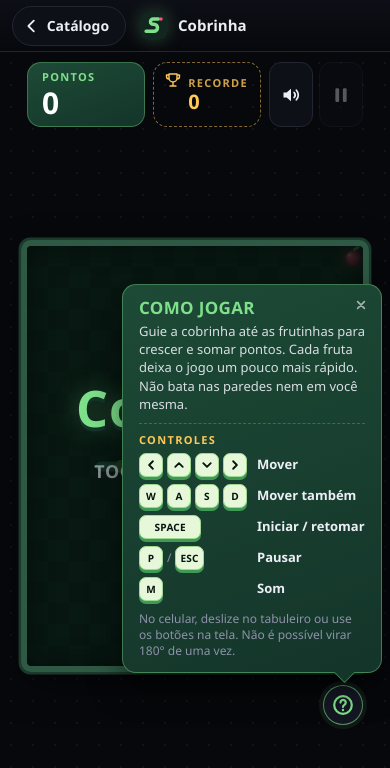
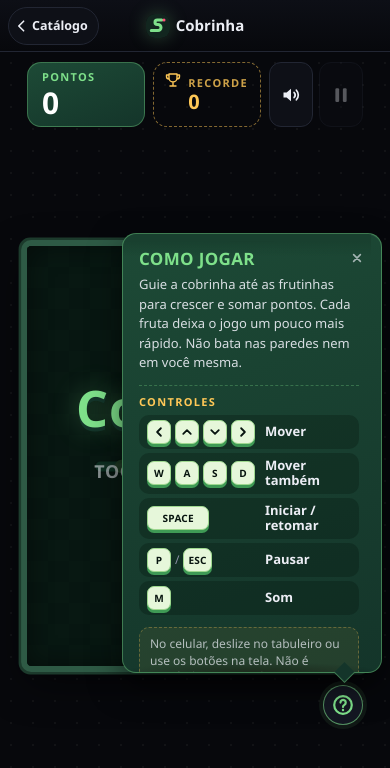
Before and after one commit to RafaelPG1/Games-temporario, a plain HTML site: page classicos/snake/snake.html in a window 390 px wide. Both pictures are taken after a click on the button 343 px from the left and 704 px from the top of the page. Drawn offline with Linux system fonts and the light colour scheme.

Commit message:
jogo da vela e snake ajustes

```diff
--- a/classicos/jogo_velha/jogo_velha.css
+++ b/classicos/jogo_velha/jogo_velha.css
@@ -24,13 +24,13 @@ body {
 
 /* Cabeçalho (padrão da Arcádia) */
 .topbar {
-  flex: none; display: flex; align-items: center; gap: 14px; height: 56px;
-  padding: 0 clamp(10px, 3vw, 24px); font-weight: 600;
+  flex: none; display: grid; grid-template-columns: minmax(max-content, 1fr) auto minmax(max-content, 1fr); align-items: center; column-gap: 12px; height: 56px;
+  padding: 0 clamp(8px, 3vw, 24px); font-weight: 600;   /* [marca + título] no centro exato; as laterais nunca ficam menores que o botão */
   color: var(--shell-text); background: linear-gradient(180deg, #0d0f16, var(--shell-bg));
   border-bottom: 1px solid var(--shell-line);
 }
 .back {
-  display: inline-flex; align-items: center; gap: 6px; min-height: 40px; padding: 0 16px 0 10px;
+  grid-column: 1; justify-self: start; flex: none; white-space: nowrap; display: inline-flex; align-items: center; gap: 6px; min-height: 40px; padding: 0 16px 0 10px;
   font-size: 14px; color: var(--shell-text); text-decoration: none; background: var(--shell-surface);
   border: 1px solid var(--shell-line); border-radius: 999px; touch-action: manipulation;
   transition: border-color .2s, background .2s, transform .1s;
@@ -40,7 +40,7 @@ body {
 .back:hover svg { transform: translateX(-3px); color: var(--shell-accent); }
 .back:active { transform: scale(.97); }
 .back:focus-visible { outline: 2px solid var(--shell-accent); outline-offset: 3px; }
-.game-id { display: flex; align-items: center; gap: 10px; min-width: 0; }
+.game-id { grid-column: 2; justify-self: center; display: flex; align-items: center; gap: 10px; min-width: 0; }
 .game-mark { flex: none; border-radius: 9px; box-shadow: 0 0 18px rgba(241,244,250,.18); }
 .game-text { display: flex; flex-direction: column; line-height: 1.15; min-width: 0; }
 .game-text strong { font-size: 15px; font-weight: 700; white-space: nowrap; }
@@ -106,12 +106,11 @@ body {
 .strike-ink { stroke-width: 9; }
 .strike.w-X .strike-ink { stroke: var(--x); } .strike.w-O .strike-ink { stroke: var(--o); }
 
-/* Pausa, ajuda, partida retomada e contagem: cobrem só o tabuleiro (os controles seguem à mostra) */
+/* Pausa, ajuda e partida retomada: cobrem só o tabuleiro (os controles seguem à mostra) */
 .veil {
   position: absolute; inset: 0; z-index: 5; display: flex; overflow: auto; padding: calc(var(--u) * 4); outline: none;
   background: rgba(16,48,42,.95); animation: fade .18s ease-out;
 }
-.veil.is-count { background: rgba(16,48,42,.72); }
 .panel {
   width: min(100%, calc(var(--u) * 236)); margin: auto; display: flex; flex-direction: column; align-items: center; gap: calc(var(--u) * 6); padding: calc(var(--u) * 10) calc(var(--u) * 8);
   text-align: center; background: var(--panel); border: calc(var(--u) * 2) solid var(--ink); border-radius: calc(var(--u) * 8); box-shadow: calc(var(--u) * 3) calc(var(--u) * 3) 0 var(--shadow);
@@ -127,13 +126,6 @@ body {
   background: var(--panel); border: calc(var(--u) * 1.2) solid var(--ink); border-radius: calc(var(--u) * 3); box-shadow: 0 calc(var(--u) * 1.5) 0 var(--ink);
 }
 .panel-actions { width: 100%; display: flex; gap: calc(var(--u) * 6); margin-top: calc(var(--u) * 2); }
-.panel-count { background: none; border: 0; box-shadow: none; }
-.count-num {
-  min-width: calc(var(--u) * 120); padding: 0 calc(var(--u) * 10); font-family: var(--hand); font-size: max(64px, calc(var(--u) * 90)); line-height: 1.1; color: var(--hl);
-  animation: count-pop .6s ease-out;
-}
-.count-num.go { color: var(--o); }
-@keyframes count-pop { from { opacity: 0; transform: scale(1.5); } 30% { opacity: 1; } to { opacity: 1; transform: none; } }
 @keyframes fade { from { opacity: 0; } }
 @keyframes pop-in { from { opacity: 0; transform: translateY(calc(var(--u) * -4)); } to { opacity: 1; transform: none; } }
 
@@ -221,10 +213,21 @@ body {
 [data-tip]:focus-visible:not(.tip-off)::after { opacity: 1; transition-delay: 0s; }
 
 @media (max-width: 640px) { .topbar { height: 52px; } }
+/* Cabeçalho no celular: "Catálogo" sempre inteiro e o título no centro */
+@media (max-width: 460px) {
+  .topbar { column-gap: 6px; padding: 0 8px; }
+  .back { min-height: 38px; padding: 0 10px 0 5px; gap: 2px; font-size: 12.5px; }
+  .back svg { width: 16px; height: 16px; }
+  .game-id { gap: 6px; }
+  .game-mark { width: 24px; height: 24px; }
+}
+@media (max-width: 359px) {
+  .game-mark { display: none; }   /* sem a marca, o título fica no centro exato mesmo em telas bem estreitas */
+}
 @media (max-height: 420px) { .topbar { height: 46px; } }
 @media (prefers-reduced-motion: reduce) {
   .draw, .strike path, .start-mark path, .start-mark circle { animation: none; stroke-dashoffset: 0; }
-  .cell.win svg, .start-touch, .spacebar, .veil, .start, .count-num, .status { animation: none; }
+  .cell.win svg, .start-touch, .spacebar, .veil, .start, .status { animation: none; }
   .cell, .score, .back, .back svg, .btn, .icon-btn, .seg button, .starter button { transition: none; }
   [data-tip]::after { transition: none; }
   @media (hover: hover) and (pointer: fine) { [data-tip]:hover:not(.tip-off)::after { transition: opacity 0s linear var(--tip-delay); } }
--- a/classicos/snake/snake.css
+++ b/classicos/snake/snake.css
@@ -23,11 +23,12 @@ button { font: inherit; color: inherit; }
 
 /* Cabeçalho */
 .topbar {
-  flex: none; display: flex; align-items: center; gap: 14px; height: 56px; padding: 0 clamp(10px, 3vw, 24px);
+  flex: none; display: grid; grid-template-columns: minmax(max-content, 1fr) auto minmax(max-content, 1fr); align-items: center; column-gap: 12px;
+  height: 56px; padding: 0 clamp(8px, 3vw, 24px);   /* [marca + título] no centro exato; as laterais nunca ficam menores que o botão */
   font-weight: 600; background: linear-gradient(180deg, #0d0f16, var(--shell-bg)); border-bottom: 1px solid var(--shell-line);
 }
 .back {
-  display: inline-flex; align-items: center; gap: 6px; min-height: 40px; padding: 0 16px 0 10px; font-size: 14px;
+  grid-column: 1; justify-self: start; flex: none; white-space: nowrap; display: inline-flex; align-items: center; gap: 6px; min-height: 40px; padding: 0 16px 0 10px; font-size: 14px;
   color: var(--shell-text); text-decoration: none; background: var(--shell-surface); border: 1px solid var(--shell-line);
   border-radius: 999px; touch-action: manipulation; transition: border-color .2s, background .2s, transform .1s;
 }
@@ -51,10 +52,10 @@ button { font: inherit; color: inherit; }
 .stage { position: relative; display: flex; flex-direction: column; }
 .stage .help-btn { position: absolute; top: 0; left: calc(100% + var(--cell) * .4 + 12px); }
 .stage[data-help-pos="below"] .help-btn { position: relative; top: auto; left: auto; align-self: flex-end; margin-top: calc(var(--cell) * .4 + 10px); }
-.game-id { display: flex; align-items: center; gap: 10px; min-width: 0; }
+.game-id { grid-column: 2; justify-self: center; display: flex; align-items: center; gap: 10px; min-width: 0; }
 .game-mark { flex: none; border-radius: 9px; box-shadow: 0 0 18px rgba(126,224,138,.25); }
 .game-text { display: flex; flex-direction: column; line-height: 1.15; min-width: 0; }
-.game-text strong { font-size: 15px; font-weight: 700; }
+.game-text strong { font-size: 15px; font-weight: 700; white-space: nowrap; }
 .game-text span { font-size: 12px; font-weight: 500; color: var(--shell-muted); }
 
 /* Arena: placar em cima, tabuleiro no meio, botões de toque embaixo */
@@ -200,27 +201,45 @@ button { font: inherit; color: inherit; }
 /* Ajuda: popover ancorado ao botão "?", fora do tabuleiro (posição calculada pelo JS) */
 .help-popover {
   --arrow-x: 22px;
-  position: fixed; z-index: 50; width: 260px; padding: 14px 16px 12px; text-align: left; touch-action: pan-y; overscroll-behavior: contain;
+  position: fixed; z-index: 50; width: 268px; max-width: calc(100vw - 16px); padding: 0; text-align: left;
+  display: flex; flex-direction: column; max-height: min(72dvh, 440px); overflow: visible !important;   /* quem rola é só o .help-scroll (o JS pode limitar a altura do popover) */
   color: var(--shell-text); background: linear-gradient(160deg, #1d4a36, #14352a); border: 1px solid rgba(126,224,138,.4); border-radius: 14px;
-  box-shadow: 0 12px 32px rgba(0,0,0,.55); animation: help-in .16s ease-out;
+  box-shadow: 0 12px 32px rgba(0,0,0,.55), inset 0 1px 0 rgba(255,255,255,.06); animation: help-in .16s ease-out;
 }
+/* Área rolável: só ela rola (a seta e o botão fechar ficam fora). Sombras de rolagem aparecem só quando há mais conteúdo. */
+.help-scroll {
+  --fade: #19402f;
+  flex: 1 1 auto; min-height: 0; padding: 16px 12px 14px 16px; overflow-y: auto; overscroll-behavior: contain; touch-action: pan-y;
+  border-radius: 13px; outline: none; -webkit-user-select: none; user-select: none;
+  scrollbar-width: thin; scrollbar-color: rgba(126,224,138,.45) transparent; scrollbar-gutter: stable;
+  background:
+    linear-gradient(var(--fade) 30%, transparent) top / 100% 22px no-repeat local,
+    linear-gradient(transparent, var(--fade) 70%) bottom / 100% 22px no-repeat local,
+    radial-gradient(farthest-side at 50% 0, rgba(0,0,0,.4), transparent) top / 100% 10px no-repeat scroll,
+    radial-gradient(farthest-side at 50% 100%, rgba(0,0,0,.4), transparent) bottom / 100% 10px no-repeat scroll;
+}
+.help-scroll:focus-visible { box-shadow: inset 0 0 0 2px rgba(126,224,138,.55); }
+.help-scroll::-webkit-scrollbar { width: 8px; }
+.help-scroll::-webkit-scrollbar-track { margin: 12px 0; background: transparent; }
+.help-scroll::-webkit-scrollbar-thumb { background: rgba(126,224,138,.35); border: 2px solid transparent; border-radius: 999px; background-clip: padding-box; }
+.help-scroll::-webkit-scrollbar-thumb:hover { background: rgba(126,224,138,.65); background-clip: padding-box; }
 .help-popover[hidden] { display: none; }
 .help-popover::before { content: ""; position: absolute; left: calc(var(--arrow-x) - 7px); width: 14px; height: 14px; border: 1px solid rgba(126,224,138,.4); transform: rotate(45deg); }
 .help-popover[data-placement="below"]::before { top: -8px; background: #1d4a36; border-right: 0; border-bottom: 0; }
 .help-popover[data-placement="above"]::before { bottom: -8px; background: #14352a; border-left: 0; border-top: 0; }
-.help-title { margin: 0 28px 6px 0; font-size: 17px; font-weight: 800; line-height: 1; letter-spacing: .02em; text-transform: uppercase; color: var(--mint); }
-.help-text { margin: 0 0 10px; font-size: 13px; line-height: 1.4; color: rgba(236,238,245,.9); }
+.help-title { margin: 0 28px 8px 0; font-size: 17px; font-weight: 800; line-height: 1; letter-spacing: .02em; text-transform: uppercase; color: var(--mint); }
+.help-text { margin: 0 0 12px; font-size: 13px; line-height: 1.5; text-wrap: pretty; color: rgba(236,238,245,.9); }
 .help-sub { margin: 0 0 8px; padding-top: 10px; font-size: 11px; font-weight: 700; line-height: 1; letter-spacing: .12em; text-transform: uppercase; color: var(--gold); border-top: 1.5px dashed rgba(126,224,138,.3); }
-.ctl-list { margin: 0; padding: 0; list-style: none; display: grid; gap: 7px; }
-.ctl-list li { display: flex; align-items: center; gap: 10px; }
+.ctl-list { margin: 0; padding: 0; list-style: none; display: grid; gap: 4px; }
+.ctl-list li { display: flex; align-items: center; gap: 10px; padding: 5px 8px; background: rgba(6,18,13,.28); border-radius: 10px; }
 .ctl-keys { flex: none; display: inline-flex; align-items: center; gap: 4px; width: 108px; }
 .ctl-or { font-size: 12px; color: var(--shell-muted); }
 .ctl-label { font-size: 13px; font-weight: 600; line-height: 1.2; }
 .help-popover .cap { --cap: 24px; padding: 0 4px; }
 .help-popover .cap-icon { width: 12px; height: 12px; }
-.help-note { margin: 10px 0 0; font-size: 12px; line-height: 1.35; color: var(--shell-muted); }
+.help-note { margin: 12px 0 0; padding: 8px 10px; font-size: 12px; line-height: 1.4; color: rgba(236,238,245,.72); background: rgba(255,200,87,.07); border: 1.5px dashed rgba(255,200,87,.3); border-radius: 10px; }
 .help-close {
-  position: absolute; top: 4px; right: 4px; display: grid; place-items: center; width: 32px; height: 32px; padding: 0; color: var(--shell-text);
+  position: absolute; z-index: 1; top: 8px; right: 8px; display: grid; place-items: center; width: 32px; height: 32px; padding: 0; color: var(--shell-text);
   background: transparent; border: 0; border-radius: 8px; opacity: .65; cursor: pointer; touch-action: manipulation;
 }
 .help-close svg { width: 12px; height: 12px; }
@@ -265,6 +284,17 @@ button { font: inherit; color: inherit; }
 .noscript { position: fixed; inset: auto 0 40% 0; margin: 0; text-align: center; }
 
 @media (max-width: 640px) { .topbar { height: 52px; } }
+/* Cabeçalho no celular: "Catálogo" sempre inteiro e o título no centro */
+@media (max-width: 460px) {
+  .topbar { column-gap: 6px; padding: 0 8px; }
+  .back { min-height: 38px; padding: 0 10px 0 5px; gap: 2px; font-size: 12.5px; }
+  .back svg { width: 16px; height: 16px; }
+  .game-id { gap: 6px; }
+  .game-mark { width: 24px; height: 24px; }
+}
+@media (max-width: 359px) {
+  .game-mark { display: none; }   /* sem a marca, o título fica no centro exato mesmo em telas bem estreitas */
+}
 /* Celular deitado: placar à esquerda, tabuleiro no centro, botões à direita */
 @media (max-height: 500px) and (orientation: landscape) {
   .topbar { height: 46px; } .game-text span { display: none; }
--- a/classicos/snake/snake.html
+++ b/classicos/snake/snake.html
@@ -6,7 +6,7 @@
   <meta name="theme-color" content="#07080c">
   <title>Cobrinha · Arcádia</title>
   <link rel="icon" type="image/svg+xml" href="favicon.svg">
-  <link rel="stylesheet" href="snake.css?v=5">
+  <link rel="stylesheet" href="snake.css?v=7">
 </head>
 <body>
   <header class="topbar">
@@ -133,6 +133,7 @@
           <path d="M3.5 3.5l9 9M12.5 3.5l-9 9" fill="none" stroke="currentColor" stroke-width="2.2" stroke-linecap="round"/>
         </svg>
       </button>
+      <div class="help-scroll" tabindex="0" role="region" aria-labelledby="help-title">
         <h2 id="help-title" class="help-title">Como jogar</h2>
         <p class="help-text">Guie a cobrinha até as frutinhas para crescer e somar pontos. Cada fruta deixa o jogo um pouco mais rápido. Não bata nas paredes nem em você mesma.</p>
         <h3 class="help-sub">Controles</h3>
@@ -145,6 +146,7 @@
         </ul>
         <p class="help-note">No celular, deslize no tabuleiro ou use os botões na tela. Não é possível virar 180° de uma vez.</p>
       </div>
+    </div>
   </main>
 
   <noscript><p class="noscript">Ative o JavaScript para jogar.</p></noscript>
```
Also changed, not shown: classicos/jogo_velha/jogo_velha.html (+3 -6 lines), classicos/jogo_velha/jogo_velha.js (+19 -41 lines). Lines whose indentation alone changed are shown as unchanged.
